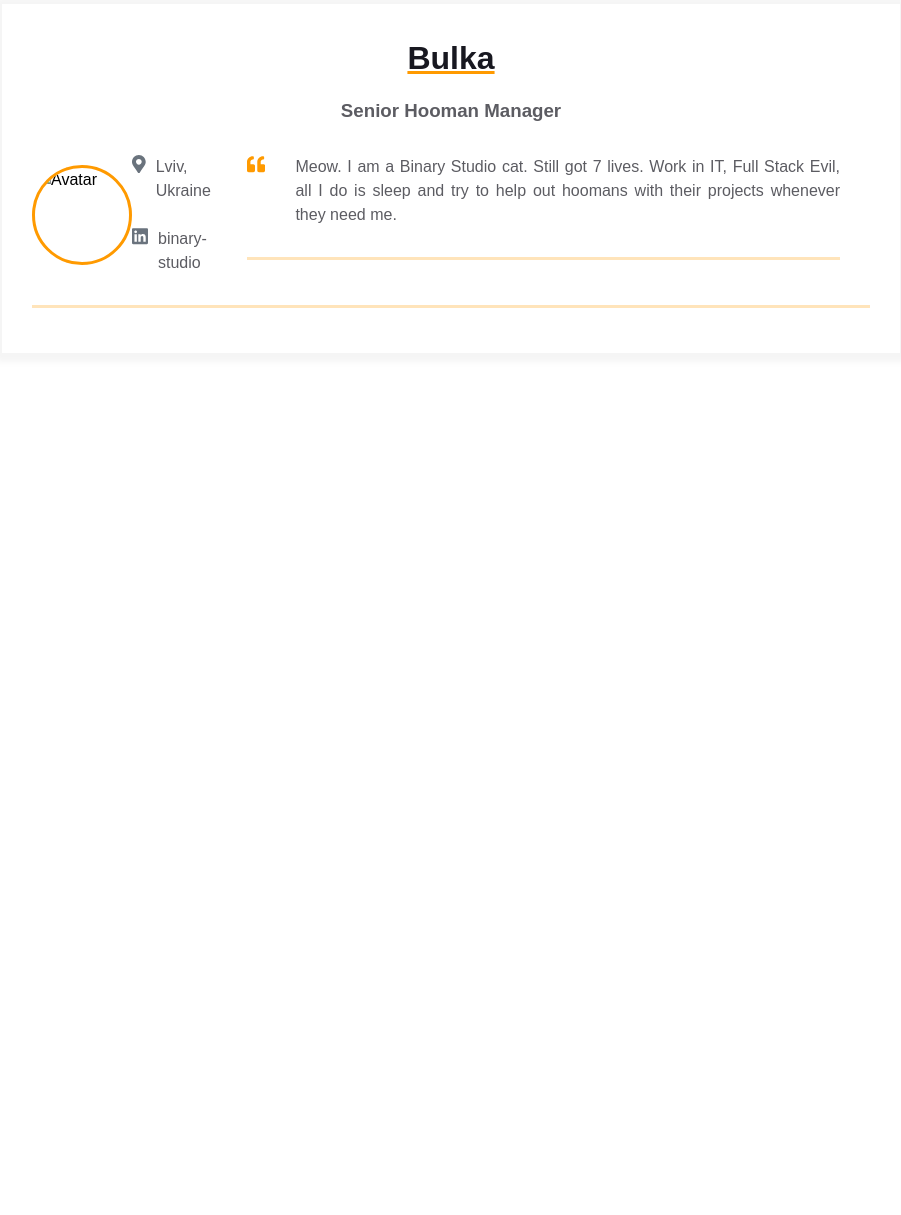
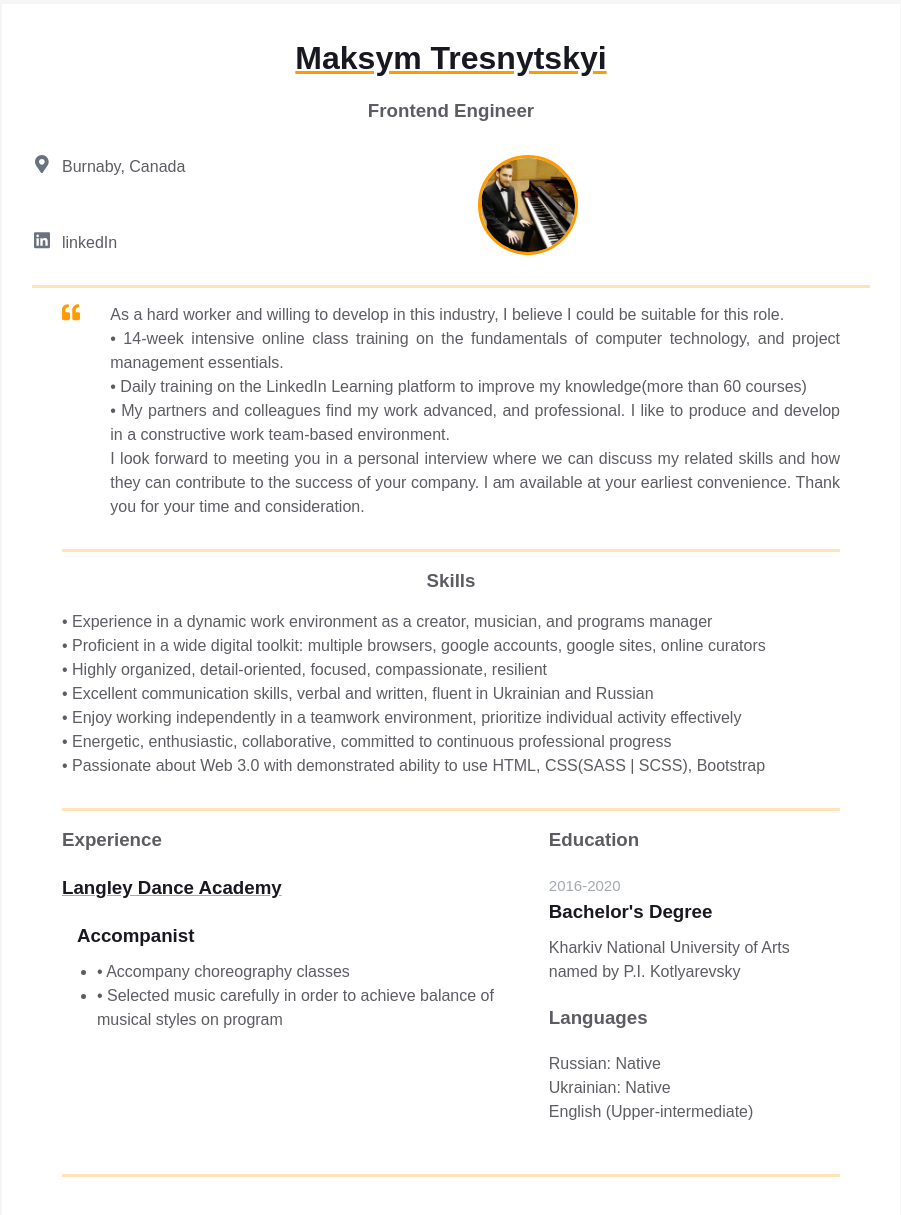
Before and after one commit to MaksymBear/homepage, a plain HTML site: page index.html in a window 1280 px wide. Shown: the part 47-1262 px from the top of the page, without its empty margins (189-1090 px from the left). Before the commit the page ends 800 px from the top, so only its background shows below. Drawn offline with Linux system fonts and the light colour scheme.

Commit message:
My resume is done

```diff
--- a/index.html
+++ b/index.html
@@ -12,20 +12,10 @@
       <div class="resume">
         <div class="container">
           <div class="resume__block">
-            <h1 class="contact-info__header">Bulka</h1>
-            <h3 class="contact-info__sub-header">Senior Hooman Manager</h3>
+            <h1 class="contact-info__header">Maksym Tresnytskyi</h1>
+            <h3 class="contact-info__sub-header">Frontend Engineer</h3>
 
             <div class="contact_info_container fh">
-              <div class="contact-info__block"></div>
-
-              <div class="contact-info__block contact-info__block--center">
-                <img
-                  class="contact-info__avatar"
-                  src="assets/avatar.png"
-                  alt="Avatar"
-                />
-              </div>
-
               <div class="contact-info__block">
                 <a href="" rel="author" class="contact-info__item">
                   <div class="contact-info__item-icon-wrapper">
@@ -42,10 +32,10 @@
                       ></path>
                     </svg>
                   </div>
-                  <span>Lviv, Ukraine</span>
+                  <span>Burnaby, Canada</span>
                 </a>
                 <a
-                  href="https://ua.linkedin.com/company/binary-studio_241166"
+                  href="https://www.linkedin.com/in/maksym-tresnytskyi-351717174/"
                   rel="author"
                   class="contact-info__item"
                 >
@@ -66,8 +56,20 @@
                       ></path>
                     </svg>
                   </div>
-                  <span>binary-studio</span>
+                  <span>linkedIn</span>
                 </a>
+              </div>
+
+              <div class="contact-info__block contact-info__block--center">
+                <img
+                  class="contact-info__avatar"
+                  src="assets/photo_main.jpg"
+                  alt="Avatar"
+                />
+              </div>
+
+              <div class="contact-info__block"></div>
+            </div>
           </div>
           <div class="container">
             <div class="resume__block">
@@ -90,10 +92,116 @@
                   </svg>
                 </div>
                 <p class="intro_text">
-                      Meow. I am a Binary Studio cat. Still got 7 lives. Work in
-                      IT, Full Stack Evil, all I do is sleep and try to help out
-                      hoomans with their projects whenever they need me.
+                  As a hard worker and willing to develop in this industry, I
+                  believe I could be suitable for this role. <br />
+                  • 14-week intensive online class training on the fundamentals
+                  of computer technology, and project management essentials.
+                  <br />
+                  • Daily training on the LinkedIn Learning platform to improve
+                  my knowledge(more than 60 courses) <br />
+                  • My partners and colleagues find my work advanced, and
+                  professional. I like to produce and develop in a constructive
+                  work team-based environment. <br />
+                  I look forward to meeting you in a personal interview where we
+                  can discuss my related skills and how they can contribute to
+                  the success of your company. I am available at your earliest
+                  convenience. Thank you for your time and consideration.
                 </p>
+              </div>
+            </div>
+          </div>
+
+          <div class="container">
+            <div class="resume__block">
+              <div class="skills">
+                <h3 class="skills__header">Skills</h3>
+                <p class="skills__text">
+                  • Experience in a dynamic work environment as a creator,
+                  musician, and programs manager <br />• Proficient in a wide
+                  digital toolkit: multiple browsers, google accounts, google
+                  sites, online curators <br />
+                  • Highly organized, detail-oriented, focused, compassionate,
+                  resilient <br />• Excellent communication skills, verbal and
+                  written, fluent in Ukrainian and Russian <br />
+                  • Enjoy working independently in a teamwork environment,
+                  prioritize individual activity effectively <br />
+                  • Energetic, enthusiastic, collaborative, committed to
+                  continuous professional progress <br />
+                  • Passionate about Web 3.0 with demonstrated ability to use
+                  HTML, CSS(SASS | SCSS), Bootstrap
+                </p>
+              </div>
+            </div>
+          </div>
+
+          <div class="container">
+            <div class="resume__block">
+              <div class="main-info fh">
+                <div class="experiences">
+                  <h3 class="experiences__header">Experience</h3>
+                  <div class="experiences__company">
+                    <div class="experiences__company-header">
+                      <span
+                        class="experiences__company-header-durability"
+                      ></span>
+                      <h3 class="experiences__company-header-name">
+                        Langley Dance Academy
+                      </h3>
+                    </div>
+
+                    <div class="experiences__company-project">
+                      <span class="experiences__company-project-role"></span>
+                      <h3 class="experiences__company-project-name">
+                        Accompanist
+                      </h3>
+                      <ul class="experiences__company-project-responsibilities">
+                        <li>• Accompany choreography classes</li>
+                        <li>
+                          • Selected music carefully in order to achieve balance
+                          of musical styles on program
+                        </li>
+                      </ul>
+                    </div>
+                  </div>
+                </div>
+
+                <div class="additional-info fv">
+                  <div class="additional-info fv">
+                    <div class="additional-info__education">
+                      <h3 class="additional-info__education-header">
+                        Education
+                      </h3>
+                      <div class="additional-info__education-university">
+                        <span
+                          class="additional-info__education-university-durability"
+                          >2016-2020</span
+                        >
+                        <h3
+                          class="additional-info__education-university-speciality"
+                        >
+                          Bachelor's Degree
+                        </h3>
+                        <p class="additional-info__education-university-name">
+                          Kharkiv National University of Arts named by P.I.
+                          Kotlyarevsky
+                        </p>
+                      </div>
+                    </div>
+
+                    <div class="additional-info__languages">
+                      <h3 class="additional-info__languages-header">
+                        Languages
+                      </h3>
+                      <p class="additional-info__languages-item">
+                        Russian: Native
+                      </p>
+                      <p class="additional-info__languages-item">
+                        Ukrainian: Native
+                      </p>
+                      <p class="additional-info__languages-item">
+                        English (Upper-intermediate)
+                      </p>
+                    </div>
                   </div>
                 </div>
               </div>
```
Also changed, not shown: assets/photo_main.jpg (added). Lines whose indentation alone changed are shown as unchanged.
